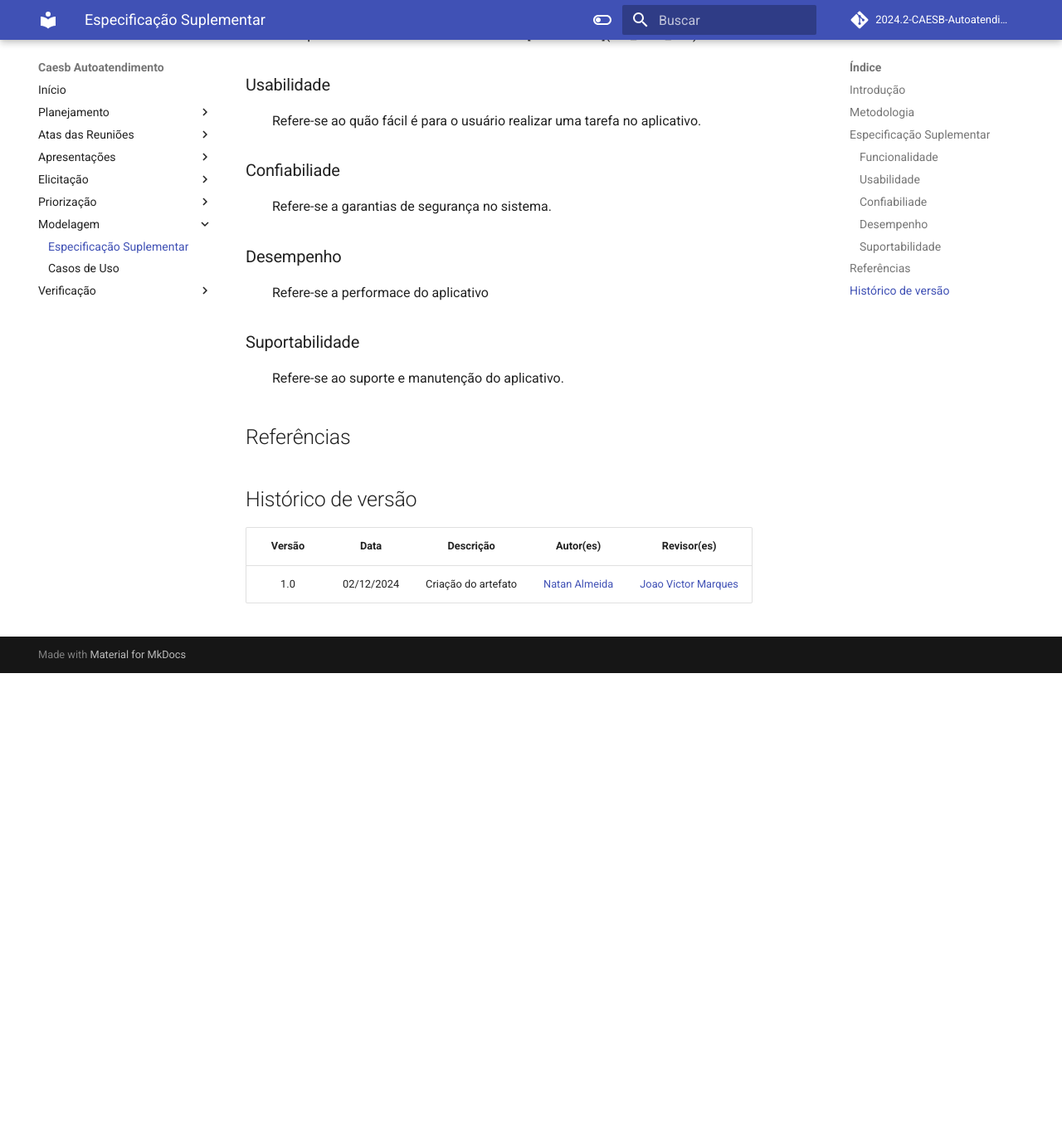
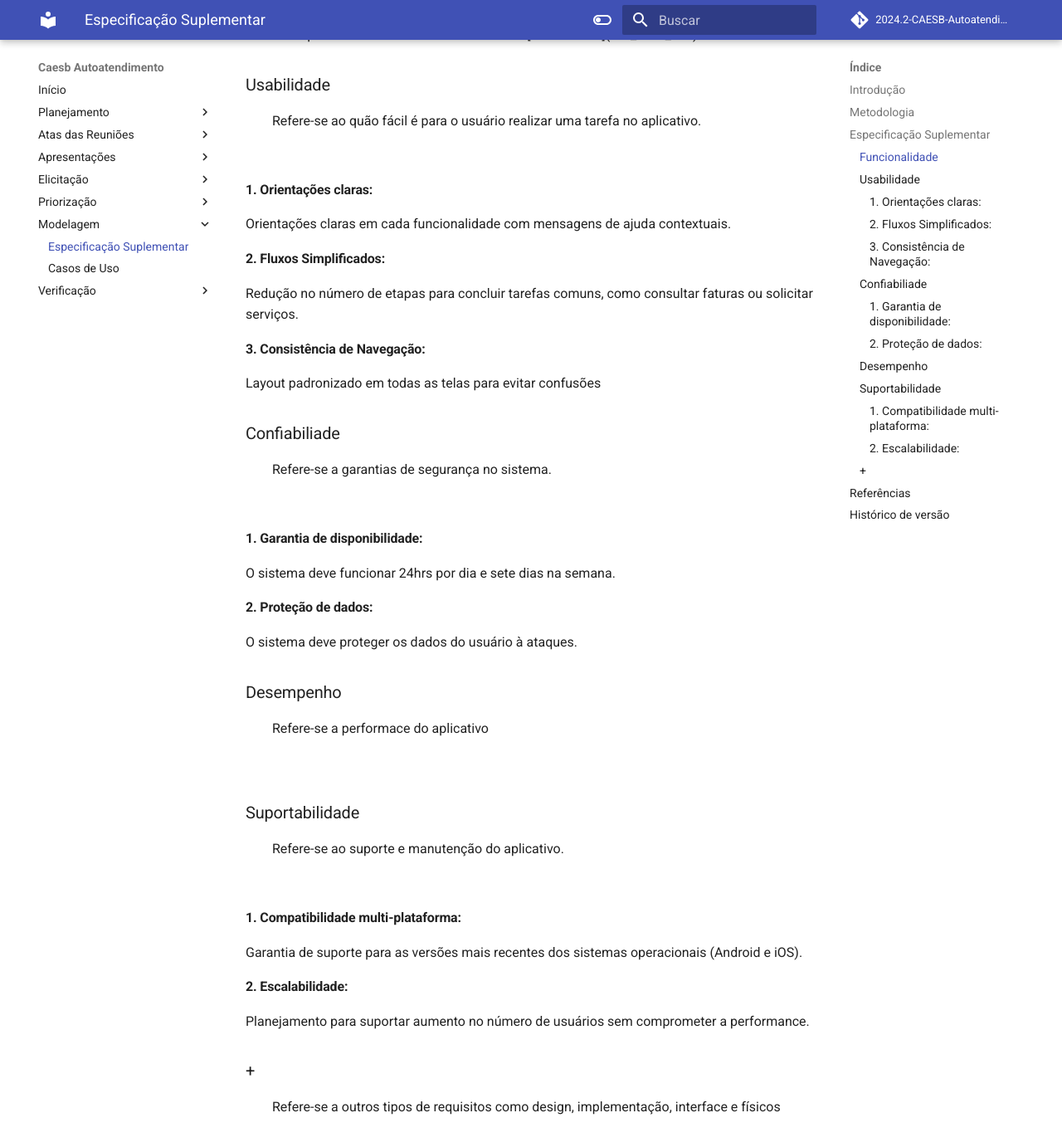
Before and after one commit to Requisitos-de-Software/2024.2-CAESB-Autoatendimento, an MkDocs documentation site: the page built from docs/modelagem/especSup.md, in a window 1280 px wide and 1400 px high, scrolled down 992 px. Shown: the top 1382 px of the window at 83% size. Built offline with MkDocs 1.6.1 and Material for MkDocs 9.7.7, drawn with Linux system fonts in a browser that asks for light colours; comment, search, counter and statistics services are not loaded; before the commit the page ends 1803 px from its top, so only the background shows below that; some of the changed text lies outside the part shown.

Commit message:
requisitos espec suple

```diff
--- a/docs/modelagem/especSup.md
+++ b/docs/modelagem/especSup.md
@@ -29,20 +29,51 @@ Este método possui os seguintes critérios:
 
 ### Usabilidade
 <p align="justify">&emsp;&emsp;Refere-se ao quão fácil é para o usuário realizar uma tarefa no aplicativo.</p>
+<br>
+
+#### 1. Orientações claras:
+Orientações claras em cada funcionalidade com mensagens de ajuda contextuais.
+
+#### 2. Fluxos Simplificados:
+Redução no número de etapas para concluir tarefas comuns, como consultar faturas ou solicitar serviços.
+
+#### 3. Consistência de Navegação:
+Layout padronizado em todas as telas para evitar confusões
 
 ### Confiabiliade
 <p align="justify">&emsp;&emsp;Refere-se a garantias de segurança no sistema.</p>
+<br>
+
+#### 1. Garantia de disponibilidade:
+O sistema deve funcionar 24hrs por dia e sete dias na semana.
+
+#### 2. Proteção de dados:
+O sistema deve proteger os dados do usuário à ataques.
 
 ### Desempenho
 <p align="justify">&emsp;&emsp;Refere-se a performace do aplicativo</p>
+<br>
 
 ### Suportabilidade
 <p align="justify">&emsp;&emsp;Refere-se ao suporte e manutenção do aplicativo.</p>
+<br>
+
+#### 1. Compatibilidade multi-plataforma:
+Garantia de suporte para as versões mais recentes dos sistemas operacionais (Android e iOS).
+
+#### 2. Escalabilidade:
+Planejamento para suportar aumento no número de usuários sem comprometer a performance.
+
+### +
+<p align="justify">&emsp;&emsp;Refere-se a outros tipos de requisitos como design, implementação, interface e físicos</p>
+<br>
 
 ## Referências
+> <p style="word-wrap: break-word; overflow-wrap: break-word;">Especificacao Suplementar. Disponível em: https://aprender3.unb.br/pluginfile.php/2972491/mod_resource/content/2/SiglaProjeto_EspecificacaoSuplementar.pdf .Acesso em: 03 dec. 2024.</p>
 
 ## Histórico de versão
 
 | Versão |    Data    |      Descrição       |       Autor(es)       |     Revisor(es)     |
 | :-----: | :--------: | :------------------: | :-------------------: | :-----------------: |
 |  1.0   | 02/12/2024 | Criação do artefato | [Natan Almeida](https://github.com/natanalmeida03) | [Joao Victor Marques](https://github.com/jmarquees) |
+|  1.1   | 03/12/2024 | Adição de requisitos | [Natan Almeida](https://github.com/natanalmeida03) | [Joao Victor Marques](https://github.com/jmarquees) |
```
